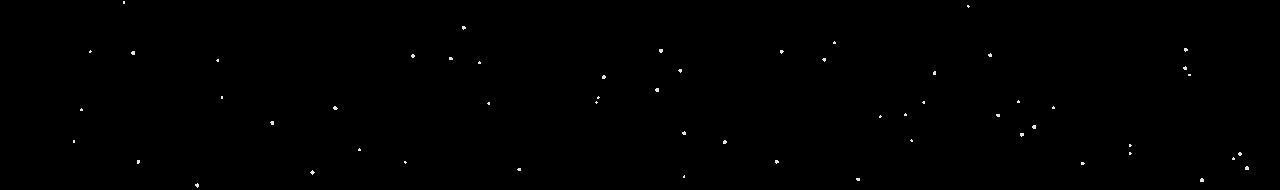
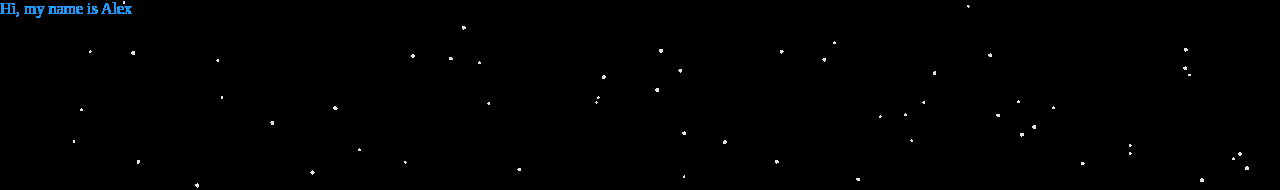
Before and after one commit to addubinski/alexander-dubinski, a React (Create React App) app: page / in a window 1280 px wide. Shown: the top 190 px of the page. Built offline with nearby package versions, Linux system fonts and the light colour scheme.

Commit message:
Add icons and landing overlay

```diff
--- a/package.json
+++ b/package.json
@@ -15,6 +15,7 @@
     "firebase": "^9.8.1",
     "react": "^18.1.0",
     "react-dom": "^18.1.0",
+    "react-icons": "^4.3.1",
     "react-query": "^3.39.0",
     "react-scripts": "5.0.1",
     "three": "^0.140.2",
--- a/src/App.tsx
+++ b/src/App.tsx
@@ -3,11 +3,13 @@ import { ReactElement } from 'react';
 import { Canvas } from '@react-three/fiber';
 import { globalCss } from './stitches.config';
 import Stars from './components/Stars';
+import Landing from './sections/landing/Landing';
 
 const globalStyles = globalCss({
   'body, html, #root': {
     margin: 0,
     height: '100%',
+    font: '$roboto',
   },
   canvas: {
     width: '100%',
@@ -20,10 +22,13 @@ const globalStyles = globalCss({
 function App(): ReactElement {
   globalStyles();
   return (
-    <Canvas camera={{ position: [0, 0, 20] }}>
-      <ambientLight />
-      <Stars />
-    </Canvas>
+    <>
+      <Canvas camera={{ position: [0, 0, 20] }}>
+        <ambientLight />
+        <Stars />
+      </Canvas>
+      <Landing />
+    </>
   );
 }
 
--- a/src/sections/landing/Landing.tsx
+++ b/src/sections/landing/Landing.tsx
@@ -1,7 +1,24 @@
 import { ReactElement } from 'react';
+import { styled } from '../../stitches.config';
+
+const LandingContainer = styled('section', {
+  position: 'absolute',
+  top: 0,
+  bottom: 0,
+  left: 0,
+  right: 0,
+});
+
+const Header = styled('header', {
+  color: '$blue500',
+});
 
 function Landing(): ReactElement {
-  return <div />;
+  return (
+    <LandingContainer>
+      <Header>Hi, my name is Alex</Header>
+    </LandingContainer>
+  );
 }
 
 export default Landing;
```
Also changed, not shown: public/manifest.json, 1 other file (tests, documents, lock files or other folders).
